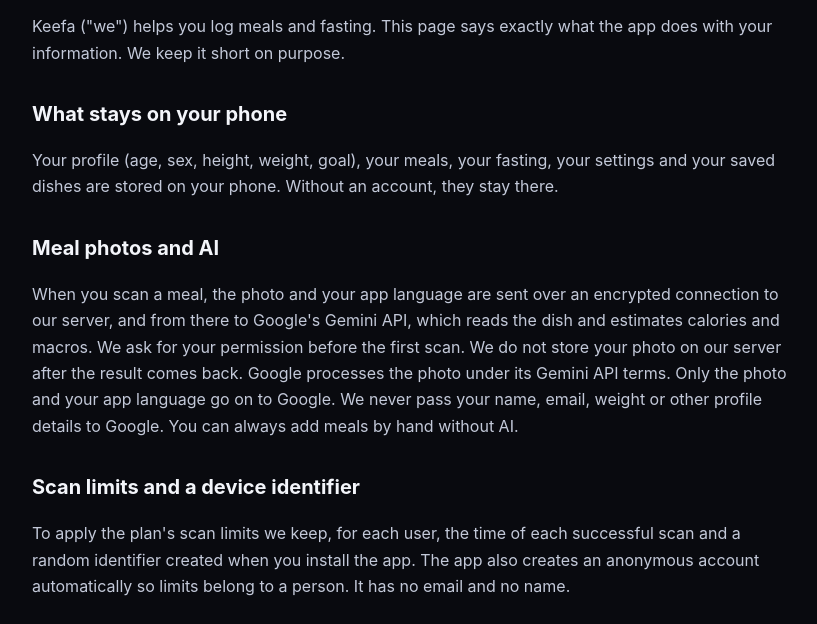
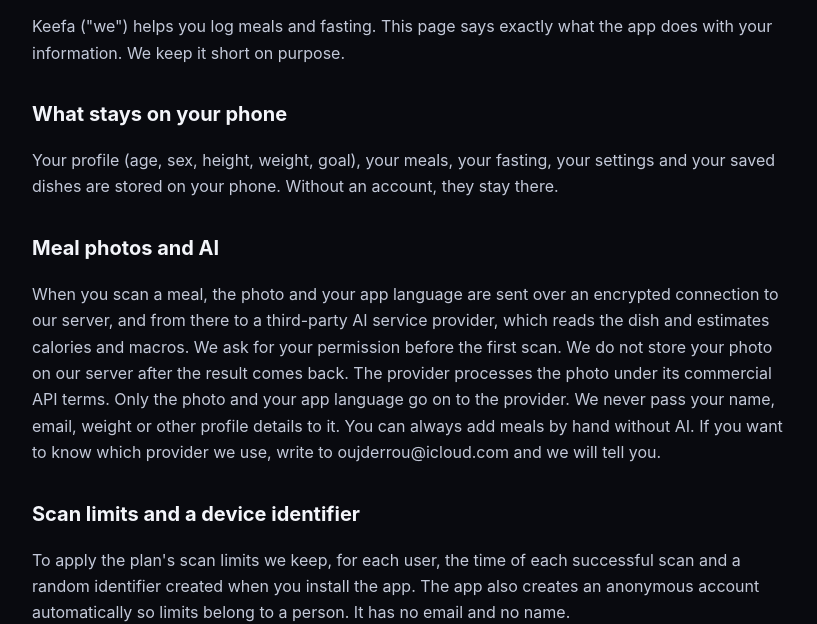
Before and after one commit to mouloudoujderou-star/wazna, a plain HTML site: page privacy.html in a window 1280 px wide. Shown: the part 176-800 px from the top of the page, without its empty margins (228-1045 px from the left). Drawn offline with Linux system fonts and the light colour scheme.

Commit message:
Privacy page: AI provider named by category, not by name

```diff
--- a/privacy.html
+++ b/privacy.html
@@ -24,7 +24,7 @@
 <p>Your profile (age, sex, height, weight, goal), your meals, your fasting, your settings and your saved dishes are stored on your phone. Without an account, they stay there.</p>
 
 <h2>Meal photos and AI</h2>
-<p>When you scan a meal, the photo and your app language are sent over an encrypted connection to our server, and from there to Google's Gemini API, which reads the dish and estimates calories and macros. We ask for your permission before the first scan. We do not store your photo on our server after the result comes back. Google processes the photo under its Gemini API terms. Only the photo and your app language go on to Google. We never pass your name, email, weight or other profile details to Google. You can always add meals by hand without AI.</p>
+<p>When you scan a meal, the photo and your app language are sent over an encrypted connection to our server, and from there to a third-party AI service provider, which reads the dish and estimates calories and macros. We ask for your permission before the first scan. We do not store your photo on our server after the result comes back. The provider processes the photo under its commercial API terms. Only the photo and your app language go on to the provider. We never pass your name, email, weight or other profile details to it. You can always add meals by hand without AI. If you want to know which provider we use, write to oujderrou@icloud.com and we will tell you.</p>
 
 <h2>Scan limits and a device identifier</h2>
 <p>To apply the plan's scan limits we keep, for each user, the time of each successful scan and a random identifier created when you install the app. The app also creates an anonymous account automatically so limits belong to a person. It has no email and no name.</p>
```
